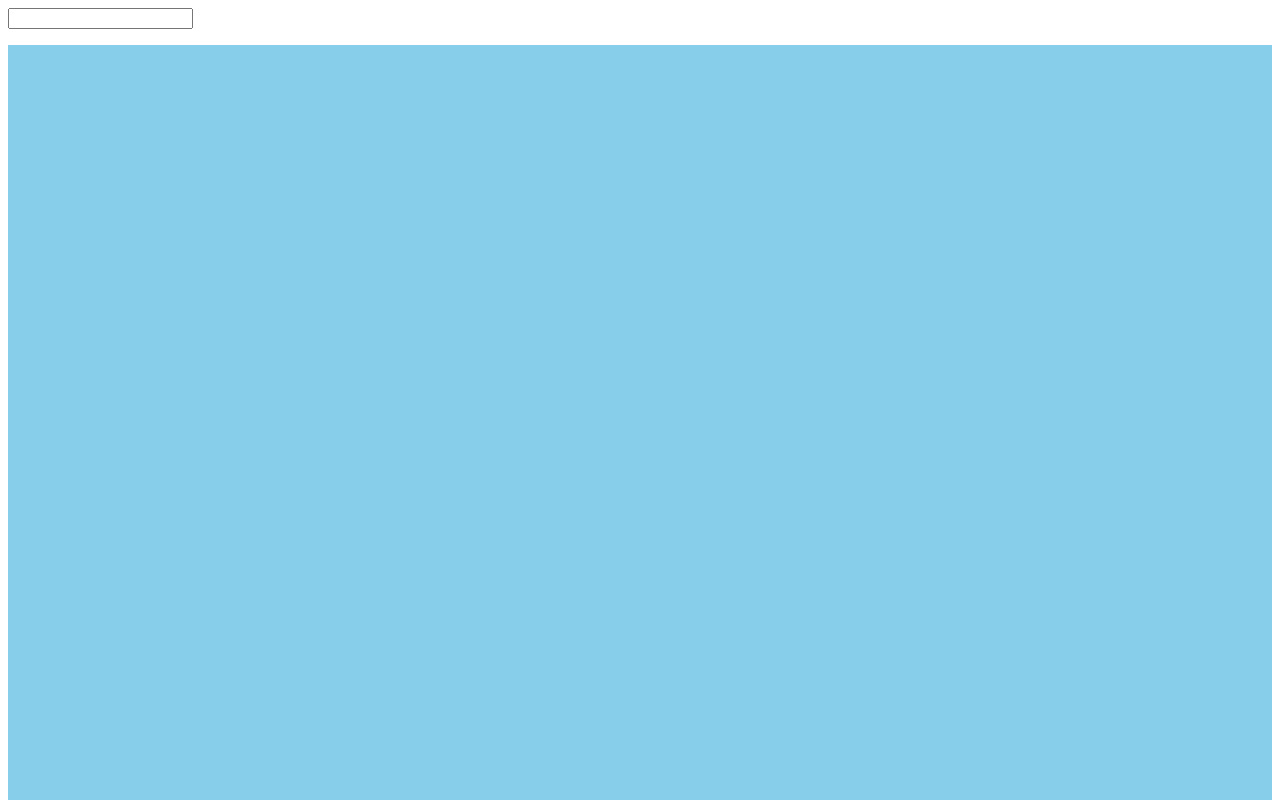
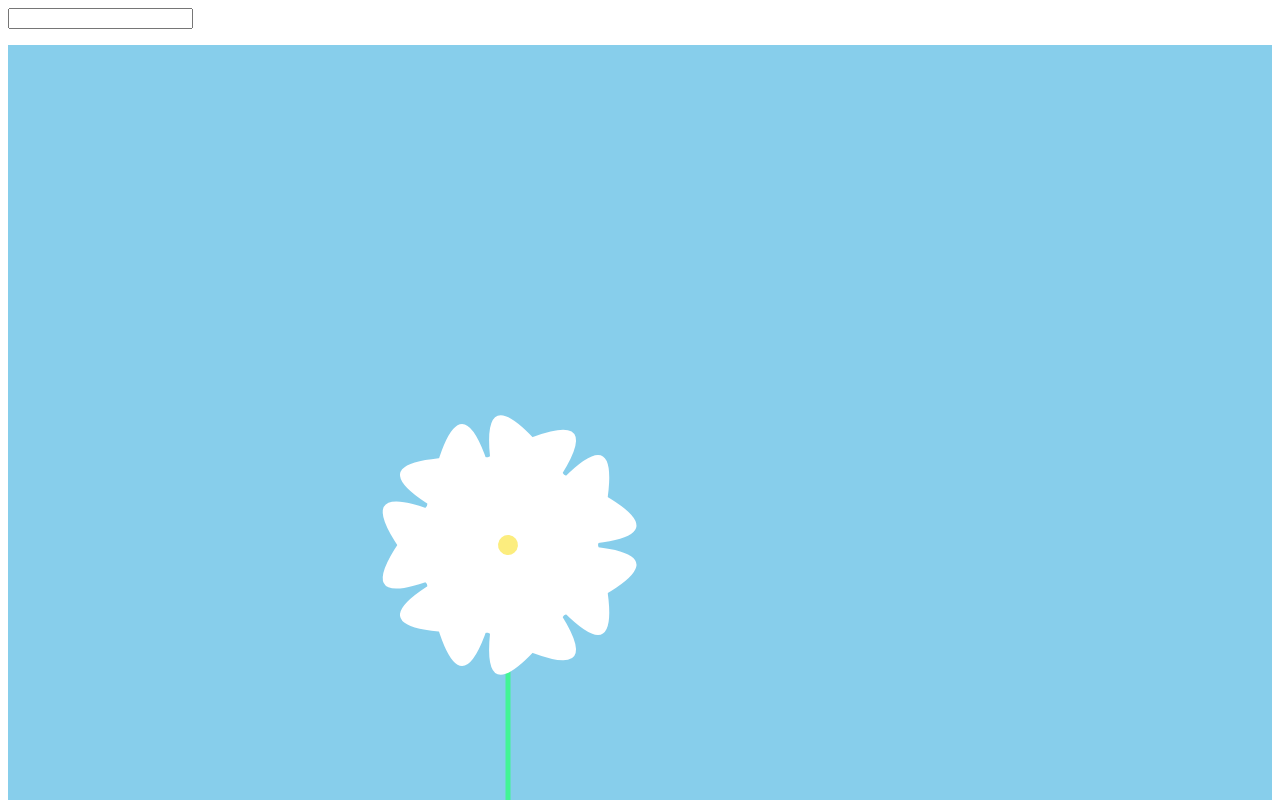
Before and after one commit to poozipotti/PositivityGarden, a plain HTML site: page client/index.html in a window 1280 px wide. Shown: the top 800 px of the page. Drawn offline with Linux system fonts and the light colour scheme.

Commit message:
refactor

```diff
--- a/client/index.html
+++ b/client/index.html
@@ -2,6 +2,7 @@
   <form id='message-form'>
     <input id="message-input" />
   </form>
+  <div id="sentiment-display"></div>
   <div id="flowerCanvasContainer">
     <canvas id="flowerCanvas" style="width: 100%"></canvas>
   </div>
--- a/client/main.js
+++ b/client/main.js
@@ -1,17 +1,23 @@
 import { FlowerCanvas } from "./modules/FlowerCanvas.js";
-import { initializeFlowers } from "./modules/Flower.js";
 import { analyzeText } from "./modules/Analysis.js";
+import { TextFlower } from "./modules/Flower.js";
 
 window.onload = function () {
   const flowerCanvas = new FlowerCanvas({
     canvasId: "flowerCanvas",
     canvasContainerId: "flowerCanvas",
+    flower: TextFlower,
+    flowerOptions: {
+      text: "i am a very kind happy message",
+      sentiment: { score: 0, magnitude: 0 },
+      x: 500,
+      y: 500,
+    },
+    amountOfFlowers: 1,
   });
-  flowerCanvas.flowers = initializeFlowers(0);
-  flowerCanvas.update();
-  registerTextForm("message-form", "message-input", (text) => {
+  registerTextForm("message-form", "message-input", ({ text, sentiment }) => {
     flowerCanvas.clearFlowers();
-    flowerCanvas.addTextFlower(text);
+    flowerCanvas.addTextFlower({ text, sentiment });
   });
 };
 
@@ -20,7 +26,11 @@ function registerTextForm(formId, inputId, fn) {
   const input = document.getElementById(inputId);
   form.addEventListener("submit", async (e) => {
     e.preventDefault();
-    const textAnalysis = await analyzeText(input.value);
-    fn(input.value);
+    const { documentSentiment } = await analyzeText(input.value);
+    document.getElementById(
+      "sentiment-display"
+    ).innerHTML = `score:${documentSentiment.score} magnitude:${documentSentiment.magnitude}`;
+
+    fn({ text: input.value, sentiment: documentSentiment });
   });
 }
--- a/client/modules/Flower.js
+++ b/client/modules/Flower.js
@@ -1,28 +1,43 @@
-function initializeFlowers(amountOfFlowers = 10) {
-  const aTextFlower = randomFlower()
-  const flowers = new Array(amountOfFlowers)
-    .fill(null)
-    .map((_,i) => ({ ...aTextFlower,x: (i+1)*200 }));
-
-  /*setInterval(function () {
-    updateCanvas();
-  }, 100);
-  */
-  return flowers;
+class Flowers {
+  flowers = [];
+  constructor(flower, options, amountOfFlowers = 10) {
+    let flowers = [];
+    if (flower) {
+      flowers = new Array(amountOfFlowers)
+        .fill(null)
+        .map(() => flower(options || {}));
+    }
+    this.flowers = flowers;
+  }
+  addFlower(flower, options) {
+    this.flowers = [...this.flowers, flower(options)];
+  }
+  clear() {
+    this.flowers = [];
+  }
 }
 
-function textFlower({ x, y }, textToConvert) {
-  const longerWords = textToConvert
-    .split(" ")
-    .filter((word) => word.length >= 5).length + 1;
-  const shorterWords = textToConvert
-    .split(" ")
-    .filter((word) => word.length < 5).length + 1;
-  const petals = Math.floor(textToConvert.length / 4);
-  const curveWeight = 1.5
-  let randomColor = "#000000".replace(/0/g, () =>
-    (~~(Math.random() * 16)).toString(16)
-  );
+function TextFlower({ x, y, text, sentiment }) {
+  const { score, magnitude } = sentiment;
+  const longerWords =
+    text.split(" ").filter((word) => word.length >= 5).length + 1;
+  const shorterWords =
+    text.split(" ").filter((word) => word.length < 5).length + 1;
+  const petals = Math.floor(text.length / 4);
+  const curveWeight = 1.5;
+  //hue will be from 0 to 2 and then converted to hue
+  // hue range 1-155
+  const hue = (1 + score) / 4;
+  const saturation = 1;
+  //magnitude is not normailized!!
+  const lightness = 1;
+
+  let colorArr = hslToRgb(hue, saturation, lightness);
+  const colorString = colorArr.map((colVal) => {
+    let colorVal = Math.floor(colVal).toString(16);
+    return colorVal.length === 2 ? colorVal: `0${colorVal}`;
+  }).join("");
+  const color = `#${colorString}`;
 
   return {
     x,
@@ -32,17 +47,17 @@ function textFlower({ x, y }, textToConvert) {
     height: shorterWords * 30, //shorter words
     number: Math.floor(petals), //number
     growRate: Math.random() * 0.5 + 0.5, //grow rate
-    color: randomColor + "AA", //color
+    color: color, //color
   };
 }
 
-function randomFlower() {
+function RandomFlower({ x, y }) {
   let randomColor = "#000000".replace(/0/g, () =>
     (~~(Math.random() * 16)).toString(16)
   );
   return {
-    x: Math.random() * flowerCanvas.width, //x
-    y: flowerCanvas.height - flowerCanvas.height * 0.1, //y
+    x,
+    y,
     width: Math.random() * 30 + (500 / flowerCanvas.width) * 10, //width
     height: Math.random() * 30 + (500 / flowerCanvas.height) * 10, //height
     curveWeight: Math.random() * 2, //curve weight
@@ -52,10 +67,30 @@ function randomFlower() {
   };
 }
 
-function updateFlowers(flowers) {
-  //update flowers
-  return flowers.map((flower) =>
-    flower.y >= flowerCanvas.height / 2 ? flower : randomFlower()
-  );
+function hslToRgb(h, s, l) {
+  var r, g, b;
+
+  if (s == 0) {
+    r = g = b = l; // achromatic
+  } else {
+    function hue2rgb(p, q, t) {
+      if (t < 0) t += 1;
+      if (t > 1) t -= 1;
+      if (t < 1 / 6) return p + (q - p) * 6 * t;
+      if (t < 1 / 2) return q;
+      if (t < 2 / 3) return p + (q - p) * (2 / 3 - t) * 6;
+      return p;
+    }
+
+    var q = l < 0.5 ? l * (1 + s) : l + s - l * s;
+    var p = 2 * l - q;
+
+    r = hue2rgb(p, q, h + 1 / 3);
+    g = hue2rgb(p, q, h);
+    b = hue2rgb(p, q, h - 1 / 3);
+  }
+
+  return [r * 255, g * 255, b * 255];
 }
-export { initializeFlowers, updateFlowers, textFlower };
+
+export { Flowers, TextFlower, RandomFlower };
--- a/client/modules/FlowerCanvas.js
+++ b/client/modules/FlowerCanvas.js
@@ -1,14 +1,20 @@
 import { Drawer, Canvas } from "./Canvas.js";
-import { textFlower } from "./Flower.js"
+import { Flowers, TextFlower } from "./Flower.js";
 
 class FlowerCanvas {
   canvas = null;
-  flowers = [];
-  constructor({ canvasId, canvasContainerId }) {
+  flowers = null;
+  constructor({
+    canvasId,
+    canvasContainerId,
+    flower,
+    flowerOptions,
+    amountOfFlowers,
+  }) {
     let flowerCanvas = document.getElementById(canvasId);
     let flowerCanvasContainer = document.getElementById(canvasContainerId);
     let myContext = flowerCanvas.getContext("2d");
-
+    this.flowers = new Flowers(flower, flowerOptions, amountOfFlowers);
     const tempWidth = flowerCanvasContainer.clientWidth;
     myContext.canvas.width = tempWidth;
     myContext.canvas.height = tempWidth + 4;
@@ -18,18 +24,20 @@ class FlowerCanvas {
       myContext.canvas.width = tempWidth;
       myContext.canvas.height = tempWidth;
     };
+    this.update();
   }
 
-  addTextFlower(text) {
-    this.flowers = [...this.flowers, textFlower({ x: 500, y: 500 }, text)];
+  update() {
+    this.canvas.update(FlowerDrawer(this.flowers.flowers));
+  }
+
+  addTextFlower(options) {
+    this.flowers.addFlower(TextFlower, { x: 500, y: 500, ...options });
     this.update();
   }
   clearFlowers() {
-    this.flowers = [];
-  }
-
-  update() {
-    this.canvas.update(FlowerDrawer(this.flowers));
+    this.flowers.clear();
+    this.update();
   }
 }
 
```
